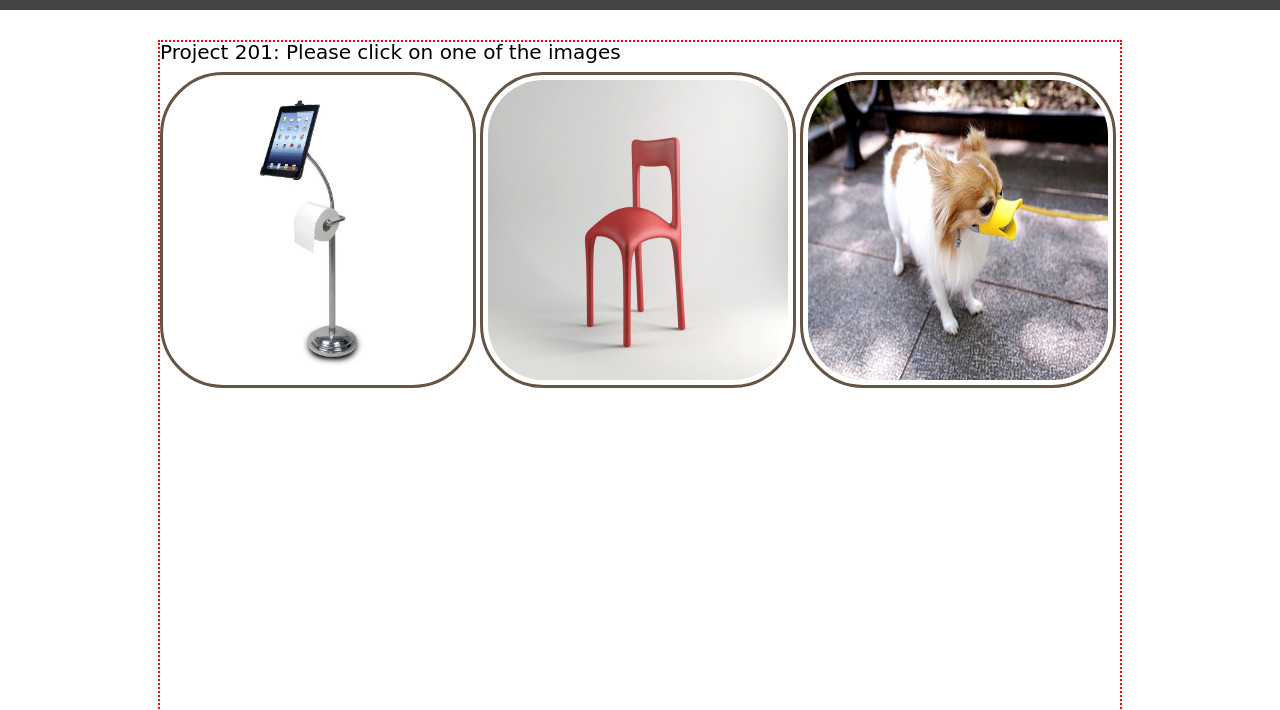
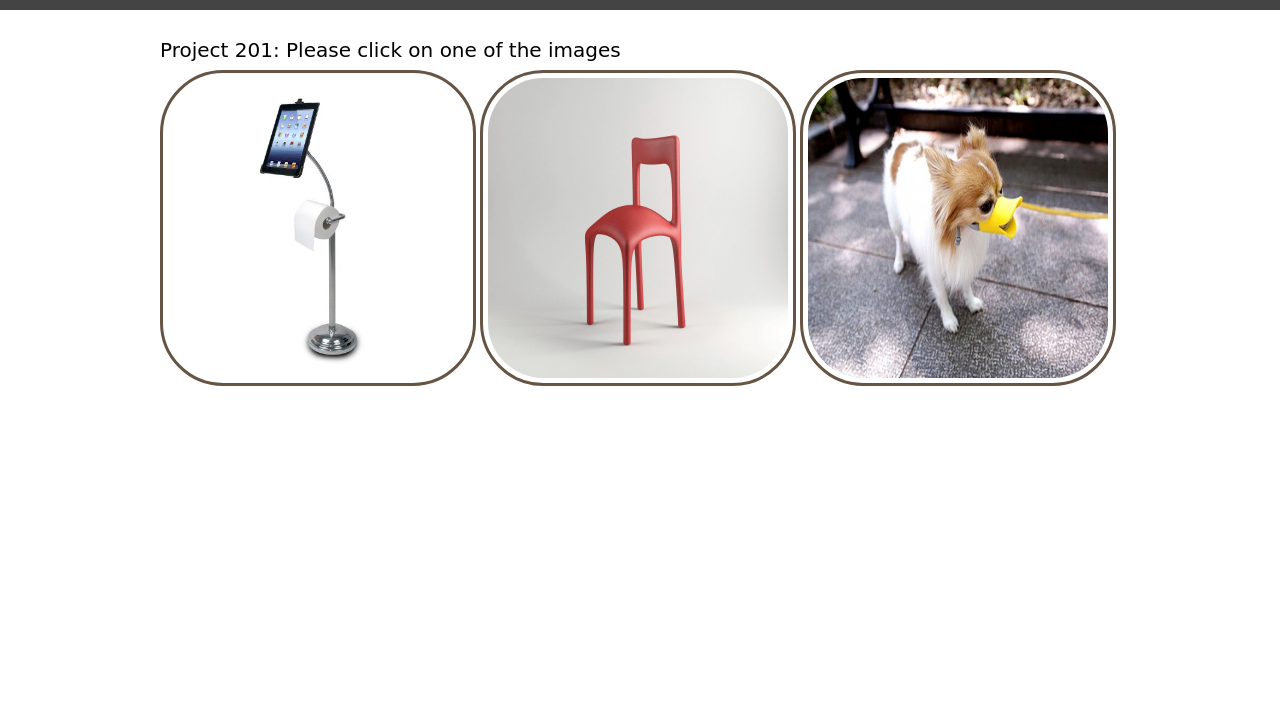
Before and after one commit to hubenya/busmall-start, a plain HTML site: page index.html in a window 1280 px wide. Shown: the part 90-800 px from the top of the page. Drawn offline with Linux system fonts and the light colour scheme.

Commit message:
MADE ONE CSS CHANGE

```diff
--- a/styles.css
+++ b/styles.css
@@ -79,7 +79,6 @@ h1 {
 main {
   width: 960px;
   margin: 30px auto;
-  border: 2px dotted red;
 }
 img {
   position: relative;
```
